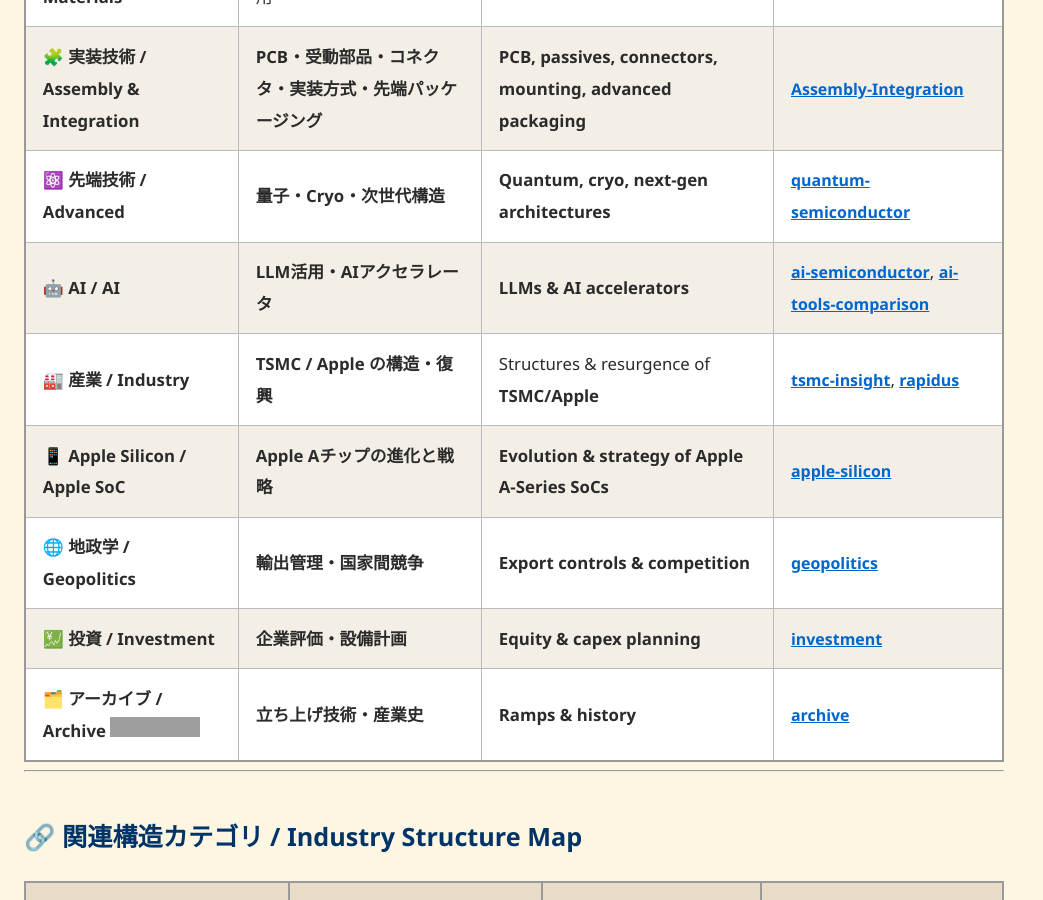
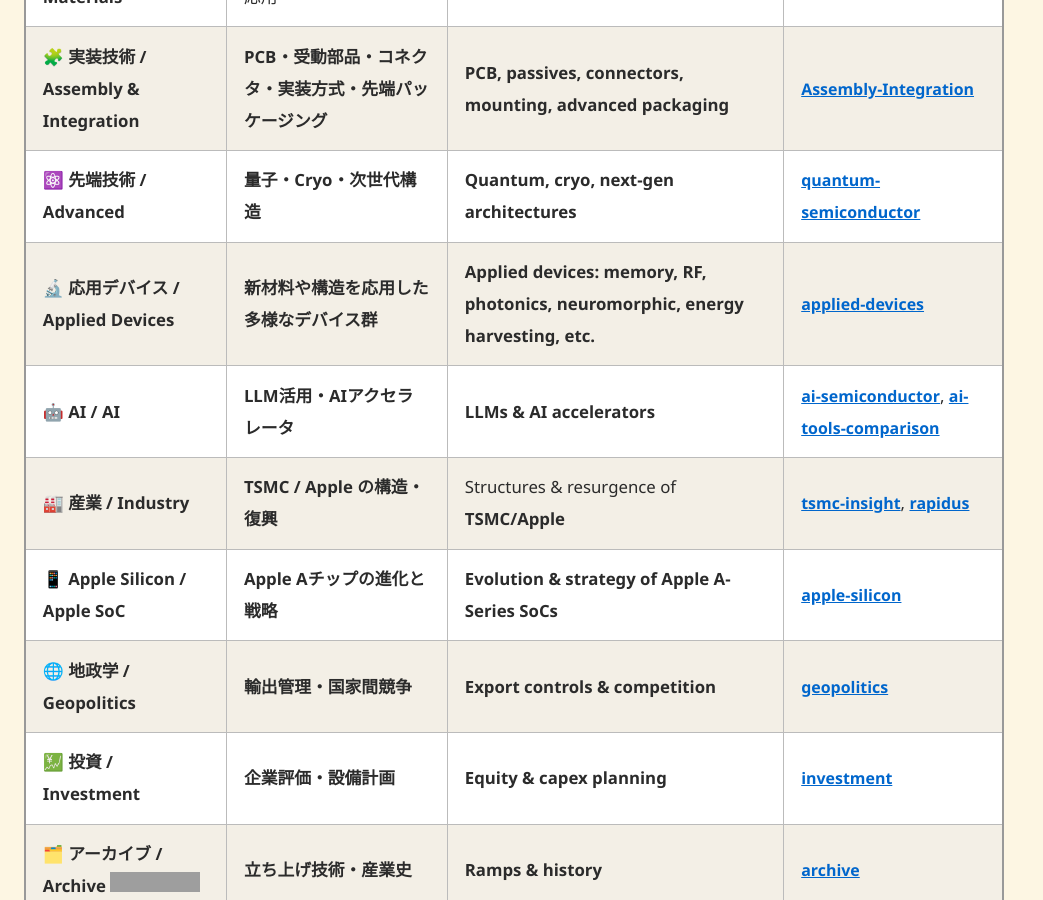
Before and after one commit to Samizo-AITL/Edusemi-Plus, a Jekyll site: the page built from index.md, in a window 1280 px wide and 900 px high, scrolled down 2519 px. Shown: the whole window, without its empty margins (0-1043 px from the left). Built offline with Jekyll 4.4.1, drawn with Linux system fonts in a browser that asks for light colours; grey boxes are pictures that could not be loaded.

Commit message:
Update index.md

```diff
--- a/index.md
+++ b/index.md
@@ -67,6 +67,7 @@
 | 🧪 **材料技術 / Materials** | **Si / SiC / GaN** の比較・応用 | Compare & apply **Si / SiC / GaN** | [materials](./materials/) |
 | 🧩 **実装技術 / Assembly & Integration** | **PCB・受動部品・コネクタ・実装方式・先端パッケージング** | **PCB, passives, connectors, mounting, advanced packaging** | [Assembly-Integration](./Assembly-Integration/) |
 | ⚛️ **先端技術 / Advanced** | **量子・Cryo・次世代構造** | **Quantum, cryo, next-gen architectures** | [quantum-semiconductor](./quantum-semiconductor/) |
+| 🔬 **応用デバイス / Applied Devices** | **新材料や構造を応用した多様なデバイス群** | **Applied devices: memory, RF, photonics, neuromorphic, energy harvesting, etc.** | [applied-devices](./applied-devices/) |
 | 🤖 **AI / AI** | **LLM活用・AIアクセラレータ** | **LLMs & AI accelerators** | [ai-semiconductor](./ai-semiconductor/), [ai-tools-comparison](./ai-tools-comparison/) |
 | 🏭 **産業 / Industry** | **TSMC / Apple の構造・復興** | Structures & resurgence of **TSMC/Apple** | [tsmc-insight](./tsmc-insight/), [rapidus](./rapidus/) |
 | 📱 **Apple Silicon / Apple SoC** | **Apple Aチップの進化と戦略** | **Evolution & strategy of Apple A-Series SoCs** | [apple-silicon](./apple-silicon/) |
```
